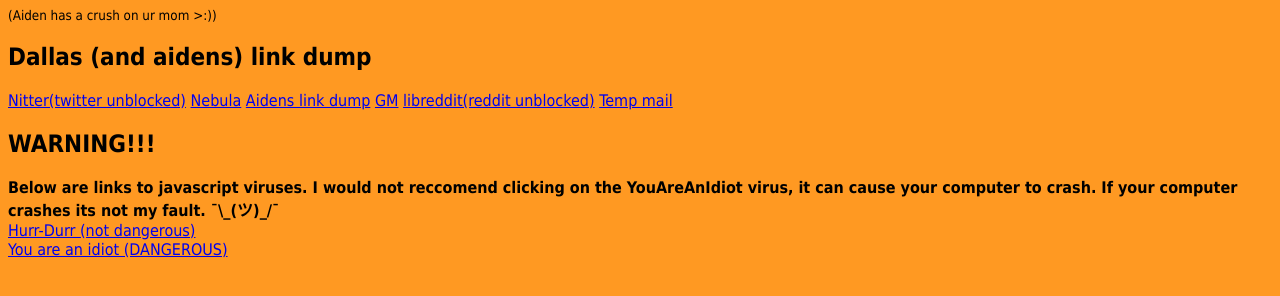
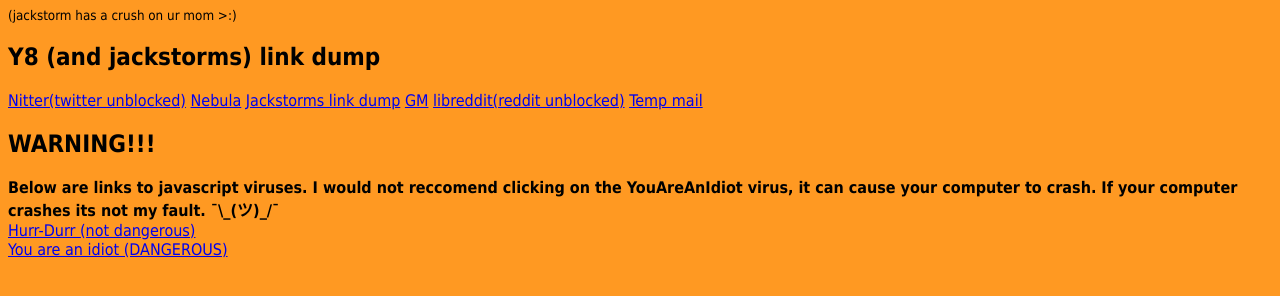
Before and after one commit to Y857/Y857.github.io, a plain HTML site: page index.html in a window 1280 px wide. Drawn offline with Linux system fonts and the light colour scheme.

Commit message:
Added anon names

```diff
--- a/index.html
+++ b/index.html
@@ -10,13 +10,13 @@ body {
 <body>
 
 <section>
-<sup>(Aiden has a crush on ur mom >:))</sup>
+<sup>(jackstorm has a crush on ur mom >:)</sup>
 <br>
-<h1>Dallas (and aidens) link dump</h1>
+<h1>Y8 (and jackstorms) link dump</h1>
 
 <a href="https://nitter.poast.org/">Nitter(twitter unblocked)</a>
 <a href="https://schooltutor.xyz/">Nebula</a>
-<a href="https://jackstorm2168.github.io/">Aidens link dump</a>
+<a href="https://jackstorm2168.github.io/">Jackstorms link dump</a>
 <a href="https://thisisforschoolonlylol.tk/">GM</a>
 
 <a href="https://libreddit.tiekoetter.com">libreddit(reddit unblocked)</a>
```
